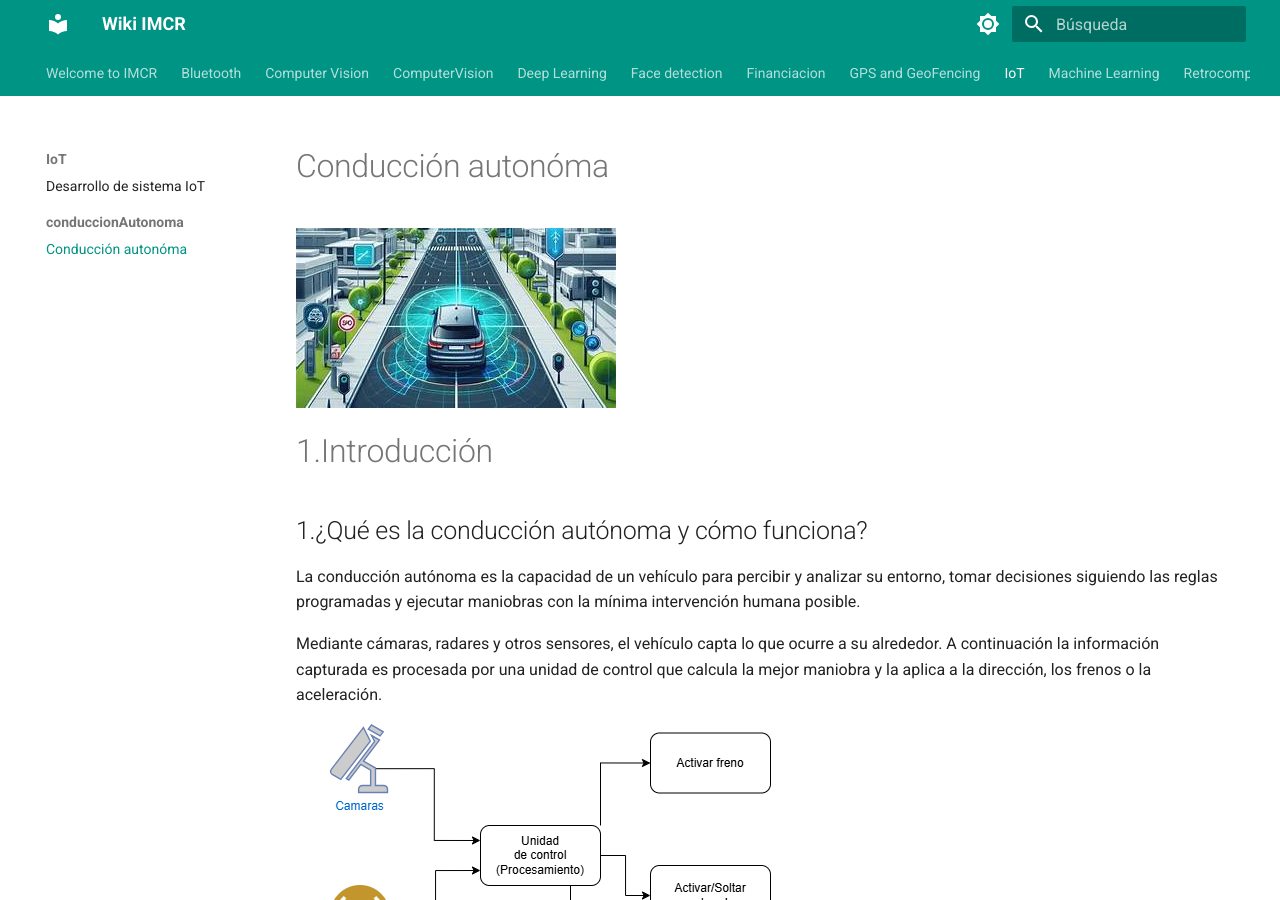
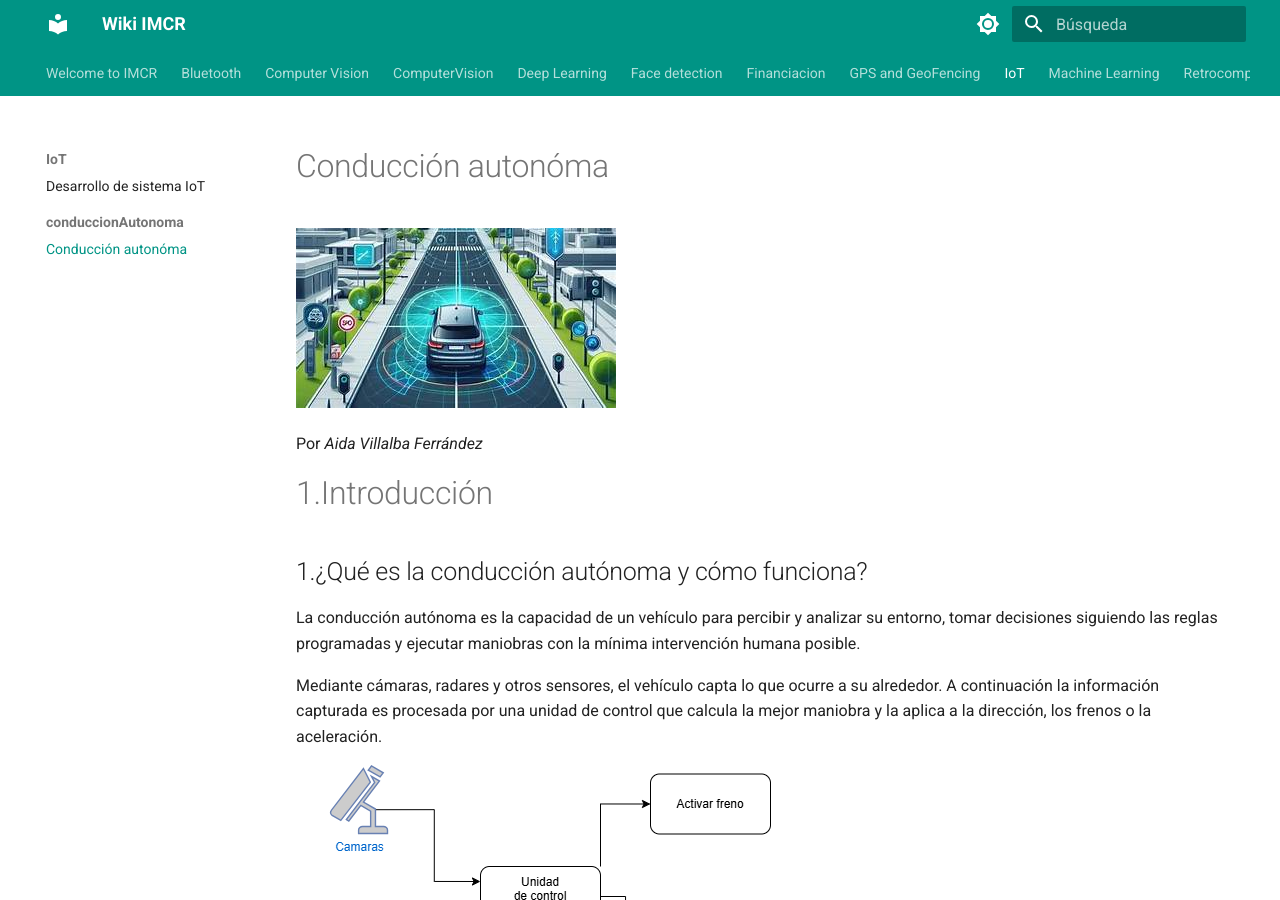
Before and after one commit to abl78-ua/Wiki-IMCR, an MkDocs documentation site: the page built from docs/IoT/conduccionAutonoma/ConduccionAutonoma.md, in a window 1280 px wide and 900 px high. Built offline with MkDocs 1.6.1 and Material for MkDocs 9.7.7, drawn with Linux system fonts in a browser that asks for light colours.

Commit message:
fix:Anyadido de nuevo nombre

```diff
--- a/docs/IoT/conduccionAutonoma/ConduccionAutonoma.md
+++ b/docs/IoT/conduccionAutonoma/ConduccionAutonoma.md
@@ -1,6 +1,7 @@
 # Conducción autonóma
 ![Vehículo autónomo](../../images/ConduccionAutonoma/coche_autonomo.jpg)
 
+Por *Aida Villalba Ferrández*
 
 # 1.Introducción
 ## 1.¿Qué es la conducción autónoma y cómo funciona?
```
